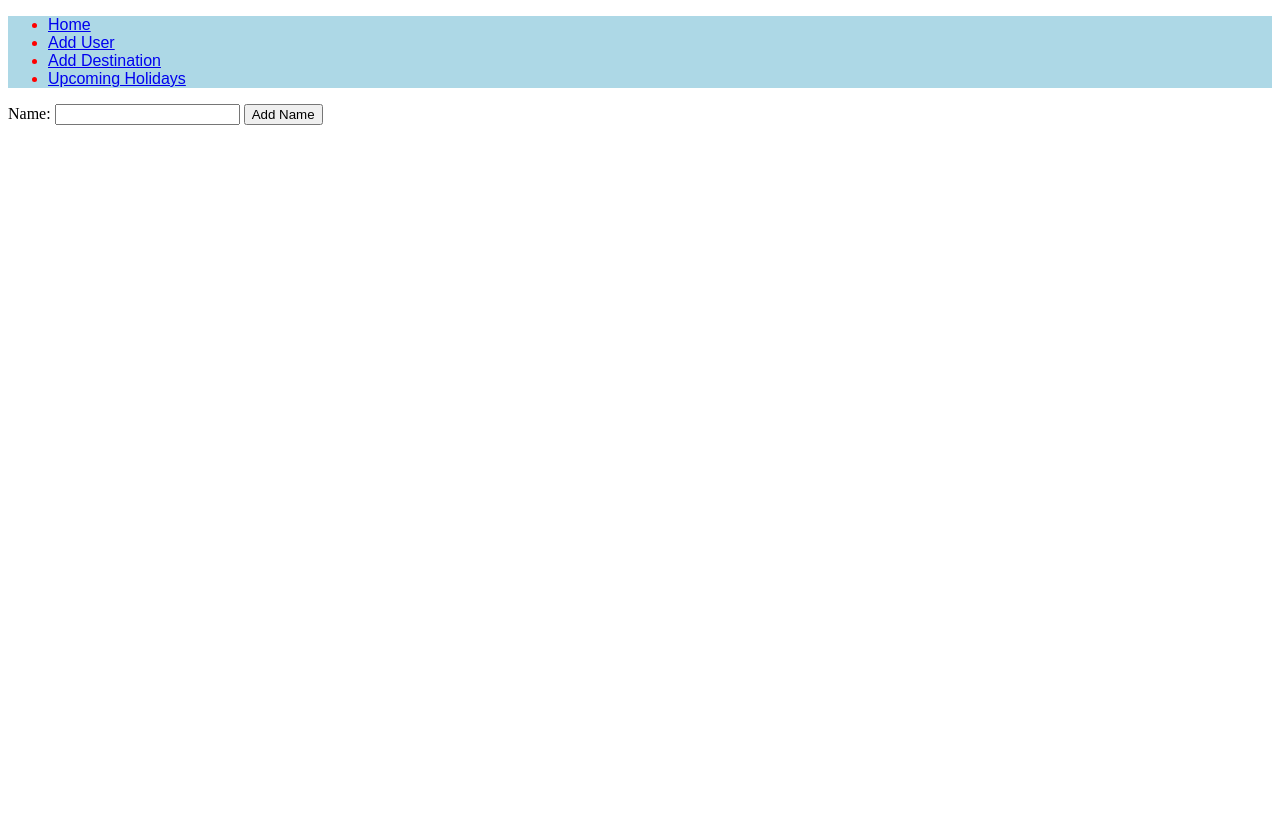
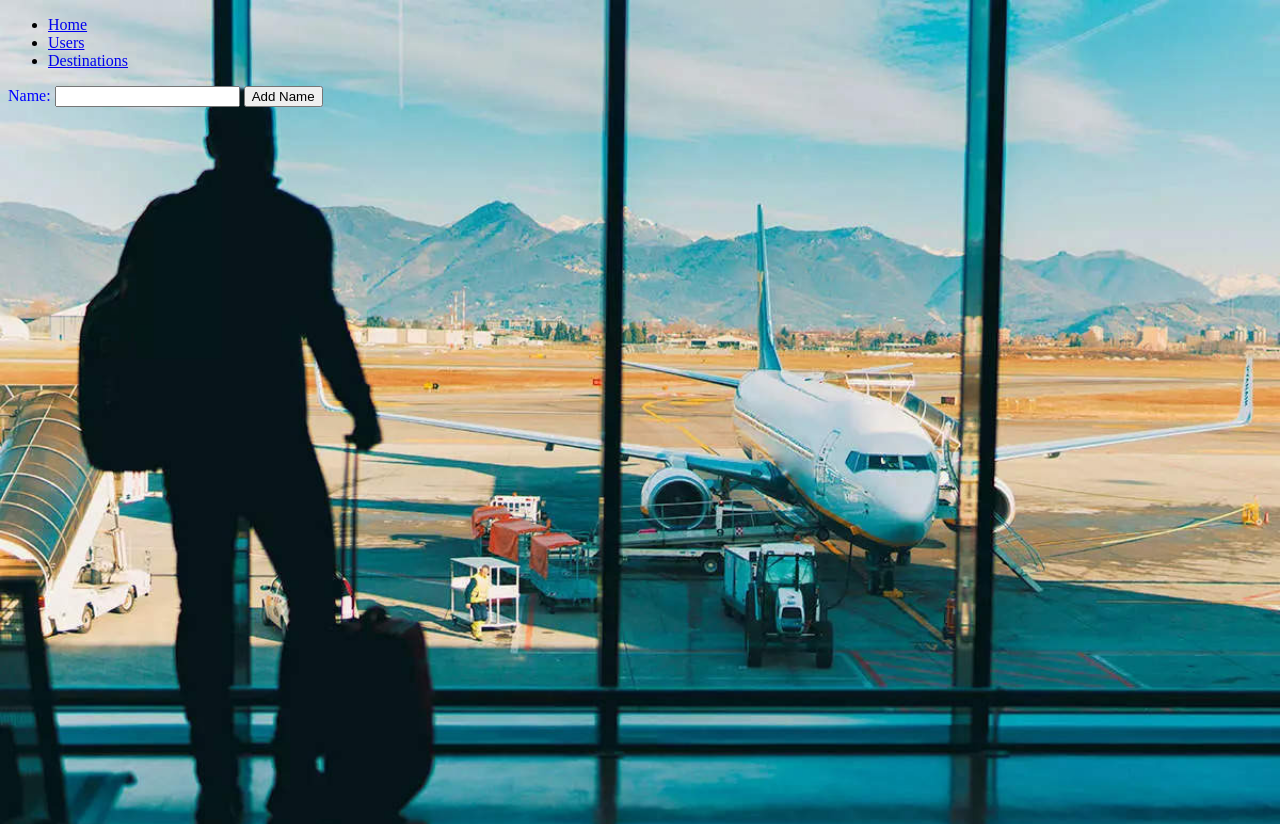
Before and after one commit to taylorwood95/Project_Week4, a Flask app: page /users in a window 1280 px wide. Before the commit the page ends 125 px from the top, so only its background shows below. Run offline with Flask 2, Linux system fonts and the light colour scheme; data that the repository does not hold is empty; some libraries are stand-ins or nearby versions.

Commit message:
css updates

```diff
--- a/static/style.css
+++ b/static/style.css
@@ -1,13 +1,22 @@
-.menu {color: red;
-background-color: lightblue;
-display: flexbox;
-font-family: Arial, Helvetica, sans-serif;
+body {
+  width:100vw;
+    height:100vh;
+    background-image: url('images/background.jpg');
+    background-repeat: no-repeat;
+    background-size: cover;
 };
 
-#home-image {
-    width:100vw;
-    height:100vh;
-    background-image: url('images/homepage.jpg');
-    background-repeat: no-repeat;
-    background-size: cover;
-  };
+nav > li > a {
+  color: white;
+  text-align: center;
+};
+
+.base-menu {
+  color: white;
+
+}
+
+.user-page {
+  color: blue;
+
+};
--- a/templates/base.html
+++ b/templates/base.html
@@ -7,18 +7,22 @@
         <meta name="description" content="">
         <meta name="viewport" content="width=device-width, initial-scale=1">
         <link rel="stylesheet" href="{{ url_for('static', filename='style.css') }}">
+        <title>Trip Planner</title>
     </head>
     <body>
         <header>
             <nav>
-                <ul class = "menu">
+                <div class="base-menu">
+                <ul>
                     <li><a href="/">Home</a></li>
-                    <li><a href="/users">Add User</a></li>
-                    <li><a href="/countries">Add Destination</a></li>
-                    <li><a href="/countries/<id>">Upcoming Holidays</a></li>
+                    <li><a href="/users">Users</a></li>
+                    <li><a href="/countries">Destinations</a></li>
+                </div>
+
 
                 </ul>
             </nav>
+
         </header>
         <div class="container">
             {% block content %}
--- a/templates/countries/new_country.html
+++ b/templates/countries/new_country.html
@@ -29,6 +29,7 @@
   <button type="submit">Add Destination</button>
 </form>
 
+<section class="destination-loop"
 {% for country in all_countries %}
 User:  {{ country.user.name }}
 Country: {{ country.name }}
@@ -49,4 +50,6 @@ Visited: {{ country.visited }}
 
 <a href="/countries/{{country.id}}/edit">Edit Destination</a>
 
-{% endfor %} {% endblock %}
+{% endfor %}
+</section>
+{% endblock %}
--- a/templates/users/new_user.html
+++ b/templates/users/new_user.html
@@ -1,14 +1,16 @@
 {% extends "base.html" %}
 
 {% block content %}
-
+<body>
+  <div class="user-page">
 <form action="/users" method="post">
   <label for="name">Name:</label>
-  <input type="text" id="name" name="name">
+  <input type="text"  name="name">
   <button type="submit">Add Name</button>
 </form>
+</div>
 
-
+<div class="user-names">
 {% for user in all_users %}
 <form class="delete_user" action="/users/{{ user.id }}/delete" method='post'>
     <li>{{ user.name }}
@@ -16,5 +18,6 @@
     </li>
 
 </form>
+</div>
 {% endfor %}
 {% endblock %}
```
Also changed, not shown: static/images/background.jpg (added), static/images/plane.jpg (added).
